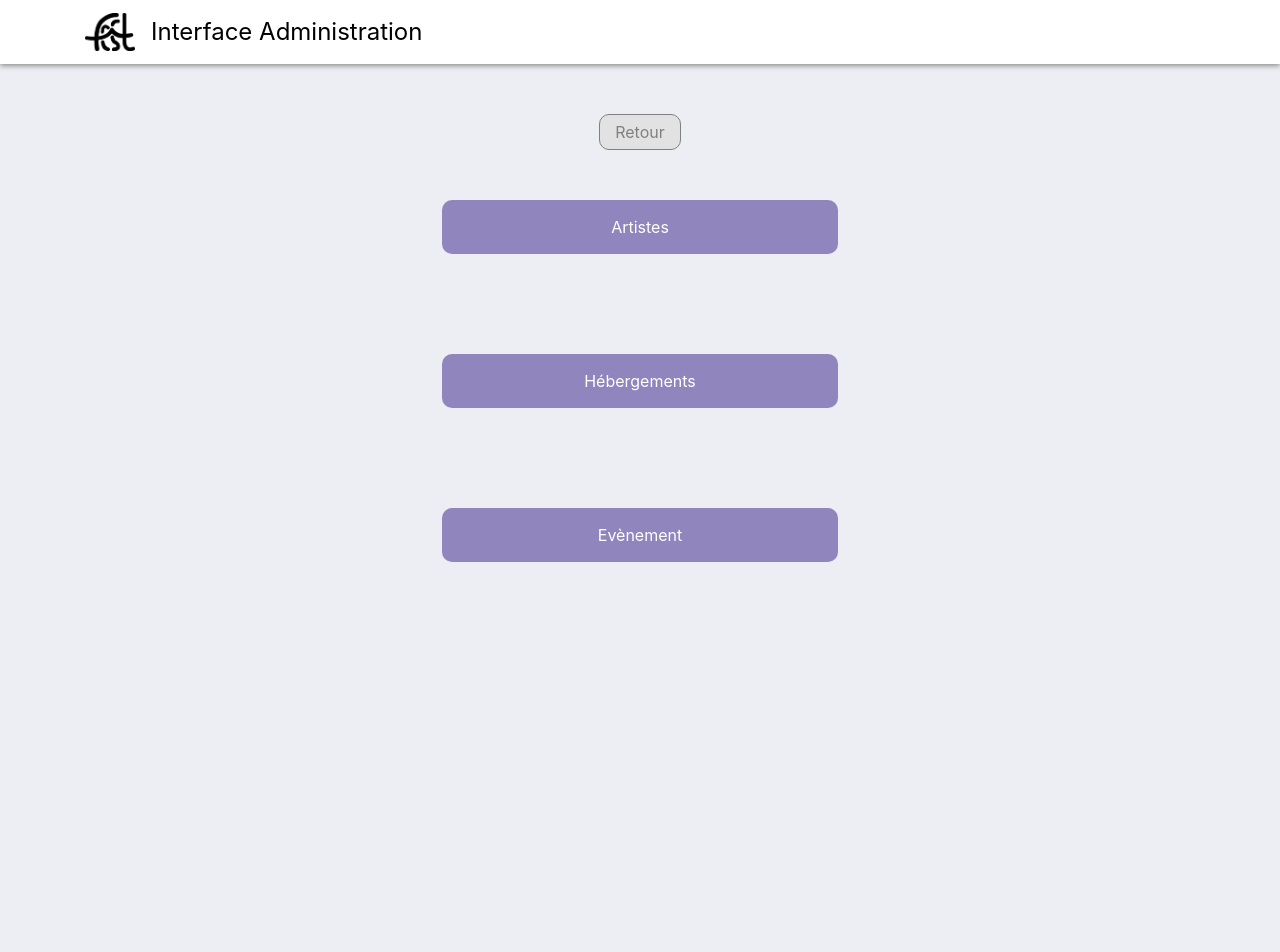
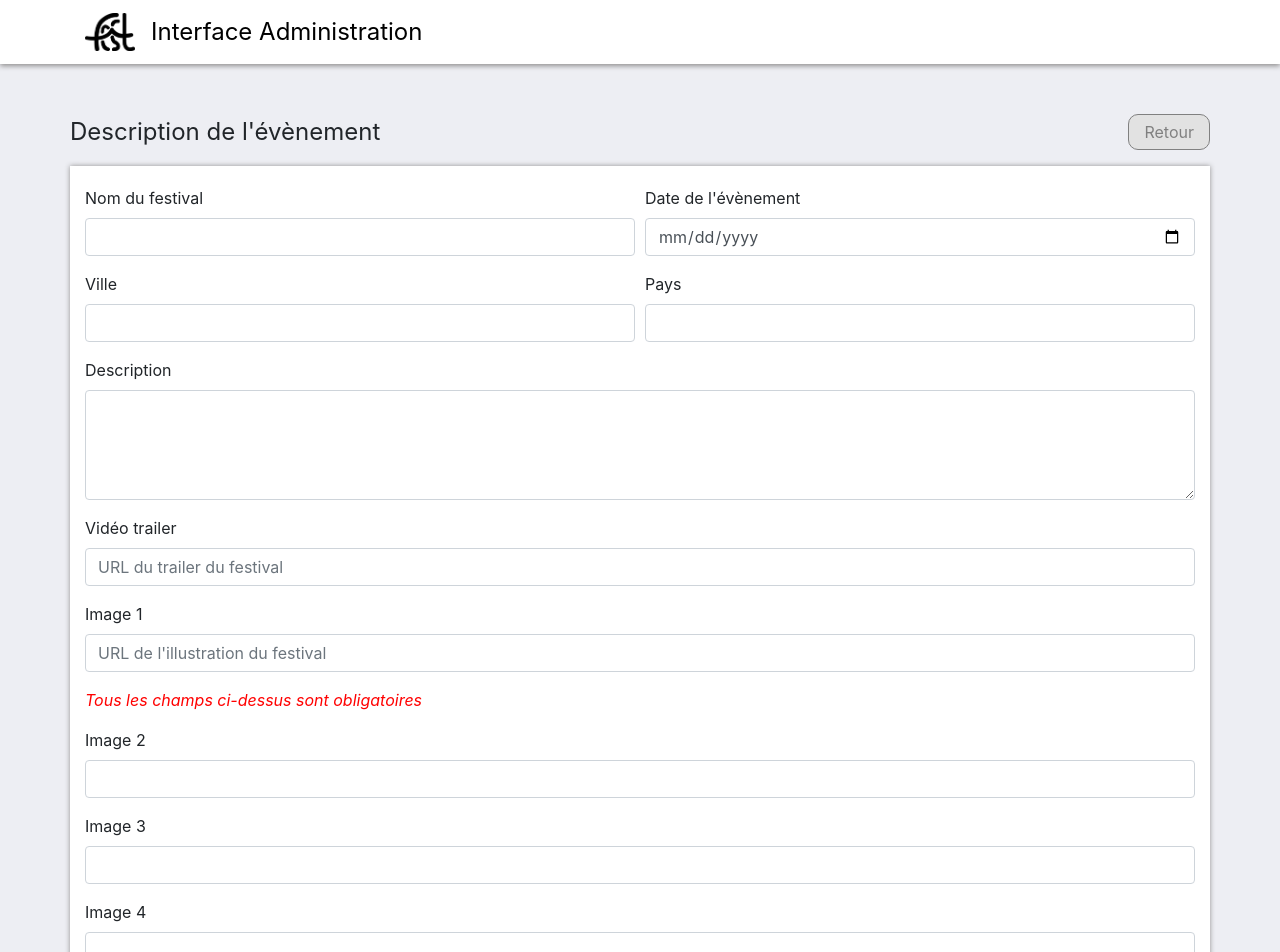
Before and after one commit to gobelinmalin/bordeaux_mars_20_p2_admin_festival, a React (Create React App) app: page /add-event in a window 1280 px wide. Shown: the top 952 px of the page. Before the commit the page ends 800 px from the top, so only its background shows below. Built offline with nearby package versions, Linux system fonts and the light colour scheme.

Commit message:
Adding form event not working

```diff
--- a/src/App.js
+++ b/src/App.js
@@ -7,6 +7,7 @@ import { Route, Switch } from 'react-router-dom';
 import FestivalList from './components/FestivalList';
 import AddFestival from './components/AddFestival';
 import ArtistList from './components/ArtistList';
+import AddEventForm from './components/AddEventForm';
 
 function App() {
   return (
@@ -16,10 +17,13 @@ function App() {
         <Route exact path="/" component={FestivalList} />
       </Switch>
       <Switch>
-        <Route path="/add-event" component={AddFestival} />
+        <Route path="/add-festival" component={AddFestival} />
       </Switch>
       <Switch>
           <Route path="/artists" component={ArtistList} />
+      </Switch>
+      <Switch>
+          <Route path="/add-event" component={AddEventForm} />
       </Switch>
     </div>
 
--- /dev/null
+++ b/src/components/AddEventForm.css
@@ -0,0 +1,27 @@
+.AddEvent {
+    display: flex;
+    justify-content: space-between;
+    padding: 0px;
+    margin-top: 50px;
+}
+
+.title {
+    font-size: 1.5rem;
+}
+
+.mandatory {
+    font-size: 1rem;
+    font-style: italic;
+    color: red;
+}
+
+.ButtonAddEvent {
+    text-align: center;
+    background-color: #9185BE;
+    color: #fff;
+    margin: 20px 0px;
+    padding: 15px 25px;
+    border: none;
+    border-radius: 10px;
+    width: 100%;
+}
--- /dev/null
+++ b/src/components/AddEventForm.js
@@ -0,0 +1,175 @@
+import React from 'react';
+import './AddEventForm.css';
+import ButtonReturn from './Buttons/ButtonReturn';
+import { Link } from 'react-router-dom';
+import axios from 'axios';
+
+class AddEventForm extends React.Component {
+    constructor(props) {
+        super(props);
+        this.state = {
+            name: '',
+            datetime: '',
+            city: '',
+            country: '',
+            description: '',
+            url_video: '',
+            image1: '',
+            image2: '',
+            image3: '',
+            image4: ''
+        }
+    }
+
+    onChange = (event) => {
+        this.setState({
+          [event.target.id]: event.target.value,
+        });
+    }
+
+    submitForm = (event) => {
+        event.preventDefault();
+        const url = 'https://api-festival.herokuapp.com/api/festival';
+        axios.post(url, this.state)
+            .then(res => res.data)
+            .then(res => {
+                alert(`Le festival ${res.name} a bien été ajouté !`);
+            })
+            .catch(e => {
+                console.error(event);
+                alert(`Erreur lors de l'ajout du festival : ${event.message}`);
+            });
+    }
+
+    render() {
+        console.log(this.state);
+
+        return (
+            <div>
+                <div className="container AddEvent">
+                    <p className="title">Description de l'évènement</p>
+                    <Link to="/add-festival"><ButtonReturn /></Link>
+                </div>
+                <div className="container ContainerBody">
+                    <form onSubmit={this.submitForm}>
+                        <div className="form-row">
+                            <div className="form-group col-md-6">
+                                <label htmlFor="name">Nom du festival</label>
+                                <input
+                                type="text"
+                                className="form-control"
+                                id="name"
+                                onChange={this.onChange}
+                                value={this.state.value}
+                                />
+                            </div>
+                            <div className="form-group col-md-6">
+                                <label htmlFor="datetime">Date de l'évènement</label>
+                                <input
+                                type="date"
+                                className="form-control"
+                                id="datetime"
+                                onChange={this.onChange}
+                                value={this.state.value}
+                                />
+                            </div>
+                        </div>
+                        <div className="form-row">
+                            <div className="form-group col-md-6">
+                                <label htmlFor="city">Ville</label>
+                                <input
+                                type="text"
+                                className="form-control"
+                                id="city"
+                                onChange={this.onChange}
+                                value={this.state.value}
+                                />
+                            </div>
+                            <div className="form-group col-md-6">
+                                <label htmlFor="country">Pays</label>
+                                <input
+                                type="text"
+                                className="form-control"
+                                id="country"
+                                onChange={this.onChange}
+                                value={this.state.value}
+                                />
+                            </div>
+                        </div>
+                        <div className="form-group">
+                            <label htmlFor="description">Description</label>
+                            <textarea
+                            className="form-control"
+                            id="description"
+                            rows="4"
+                            onChange={this.onChange}
+                            value={this.state.value}
+                            >
+                            </textarea>
+                        </div>
+                        <div className="form-group">
+                            <label htmlFor="url_video">Vidéo trailer</label>
+                            <input
+                            type="text"
+                            className="form-control"
+                            id="url_video"
+                            placeholder="URL du trailer du festival"
+                            onChange={this.onChange}
+                            value={this.state.value}
+                            />
+                        </div>
+                        <div className="form-group">
+                            <label htmlFor="image1">Image 1</label>
+                            <input
+                            type="text"
+                            className="form-control"
+                            id="image1"
+                            placeholder="URL de l'illustration du festival"
+                            onChange={this.onChange}
+                            value={this.state.value}
+                            />
+                        </div>
+                        <p className="mandatory">Tous les champs ci-dessus sont obligatoires</p>
+                        <div className="form-group">
+                            <label htmlFor="image2">Image 2</label>
+                            <input
+                            type="text"
+                            className="form-control"
+                            id="image2"
+                            onChange={this.onChange}
+                            value={this.state.value}
+                            />
+                        </div>
+                        <div className="form-group">
+                            <label htmlFor="image3">Image 3</label>
+                            <input
+                            type="text"
+                            className="form-control"
+                            id="image3"
+                            onChange={this.onChange}
+                            value={this.state.value}
+                            />
+                        </div>
+                        <div className="form-group">
+                            <label htmlFor="image4">Image 4</label>
+                            <input
+                            type="text"
+                            className="form-control"
+                            id="image4"
+                            onChange={this.onChange}
+                            value={this.state.value}
+                            />
+                        </div>
+                        <div className="col-sm-4 offset-sm-4">
+                            <input type="submit" className="ButtonAddEvent" value="Enregistrer" />
+                        </div>
+                    </form>
+                </div>
+
+            </div>
+        );
+    }
+
+}
+
+export default AddEventForm;
--- a/src/components/AddFestival.js
+++ b/src/components/AddFestival.js
@@ -15,10 +15,9 @@ function AddFestival() {
                 </div>
                 <Link to="/artists"><ButtonAddArtists /></Link>
                 <ButtonAddAccomodations />
-                <ButtonAddEvent />
+                <Link to="/add-event"><ButtonAddEvent /></Link>
             </div>
         </div>
-
     );
 }
 
--- a/src/components/FestivalList.js
+++ b/src/components/FestivalList.js
@@ -22,7 +22,7 @@ class FestivalList extends React.Component {
         return (
             <div>
                 <div className="Action col-12">
-                <Link to="/add-event"><ButtonAddFest /></Link>
+                <Link to="/add-festival"><ButtonAddFest /></Link>
                 </div>
                 <div id="list" className="container ContainerBody">
                     {this.state.festival.map((item, index) =>
--- a/src/style.css
+++ b/src/style.css
@@ -30,6 +30,7 @@ h2 {
     background-color: #fff;
     box-shadow: 0px 0px 5px rgb(145, 144, 144);
     padding: 20px 0px;
+    margin-bottom: 50px;
 }
 
 .navbar-brand a {
```
